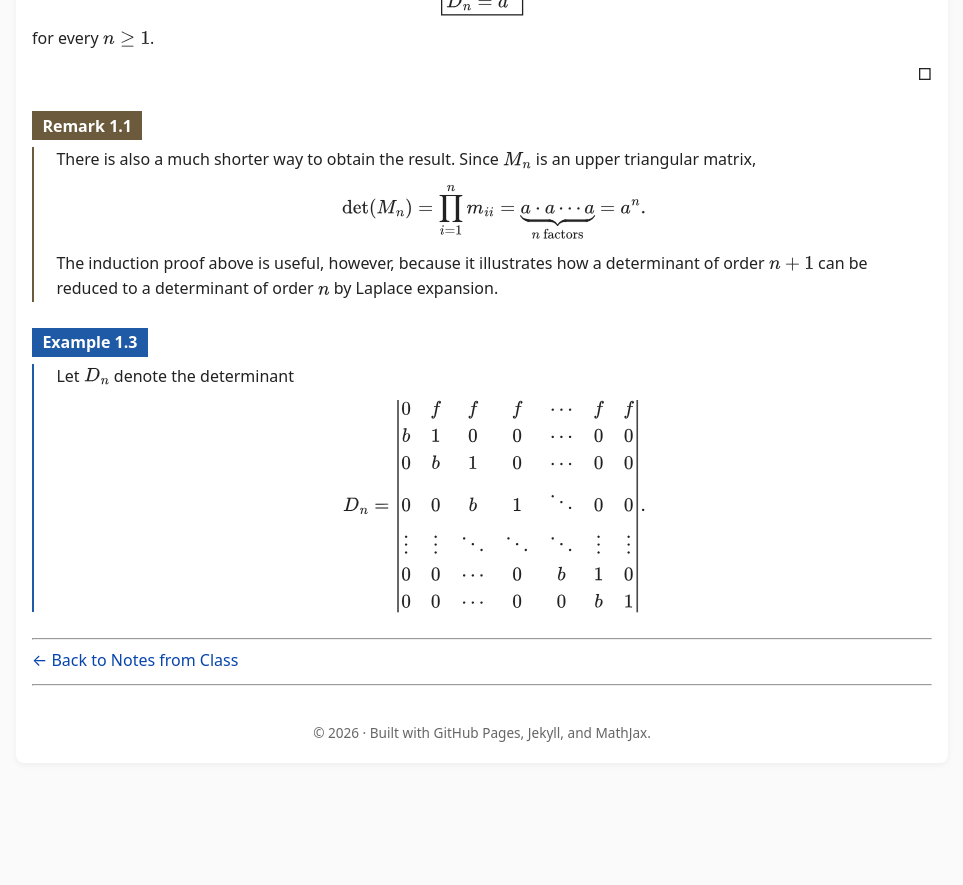
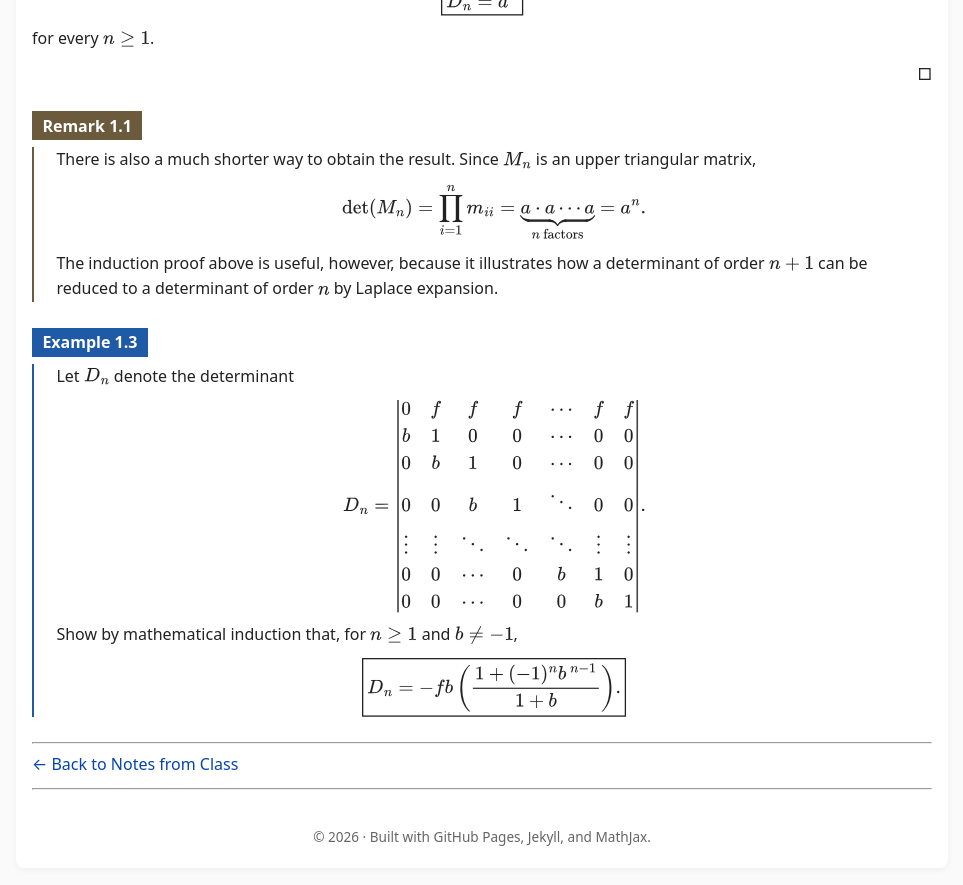
Before and after one commit to SaleemKamaludin/SaleemKamaludin.github.io, a Jekyll site: the page built from courses/math-2276/notes-from-class/lecture-2/index.md, in a window 1280 px wide and 900 px high, scrolled down 5727 px. Shown: the top 885 px of the window, without its empty margins (158-1121 px from the left). Built offline with Jekyll 4.4.1, drawn with Linux system fonts in a browser that asks for light colours; before the commit the page ends 6522 px from its top, so only the background shows below that.

Commit message:
Complete Example 1.3 in Lecture 2

```diff
--- a/courses/math-2276/notes-from-class/lecture-2/index.md
+++ b/courses/math-2276/notes-from-class/lecture-2/index.md
@@ -745,7 +745,21 @@ b & 1 & 0 & 0 & \cdots & 0\\
     \end{vmatrix}.
     \]
 
-  </div>
+
+    <p>
+      Show by mathematical induction that, for \(n\geq 1\) and \(b\neq -1\),
+    </p>
+
+    \[
+    \boxed{
+    D_n
+    =
+    -fb\left(
+    \frac{1+(-1)^n b^{\,n-1}}{1+b}
+    \right).
+    }
+    \]
+</div>
 
 </div>
 
```
